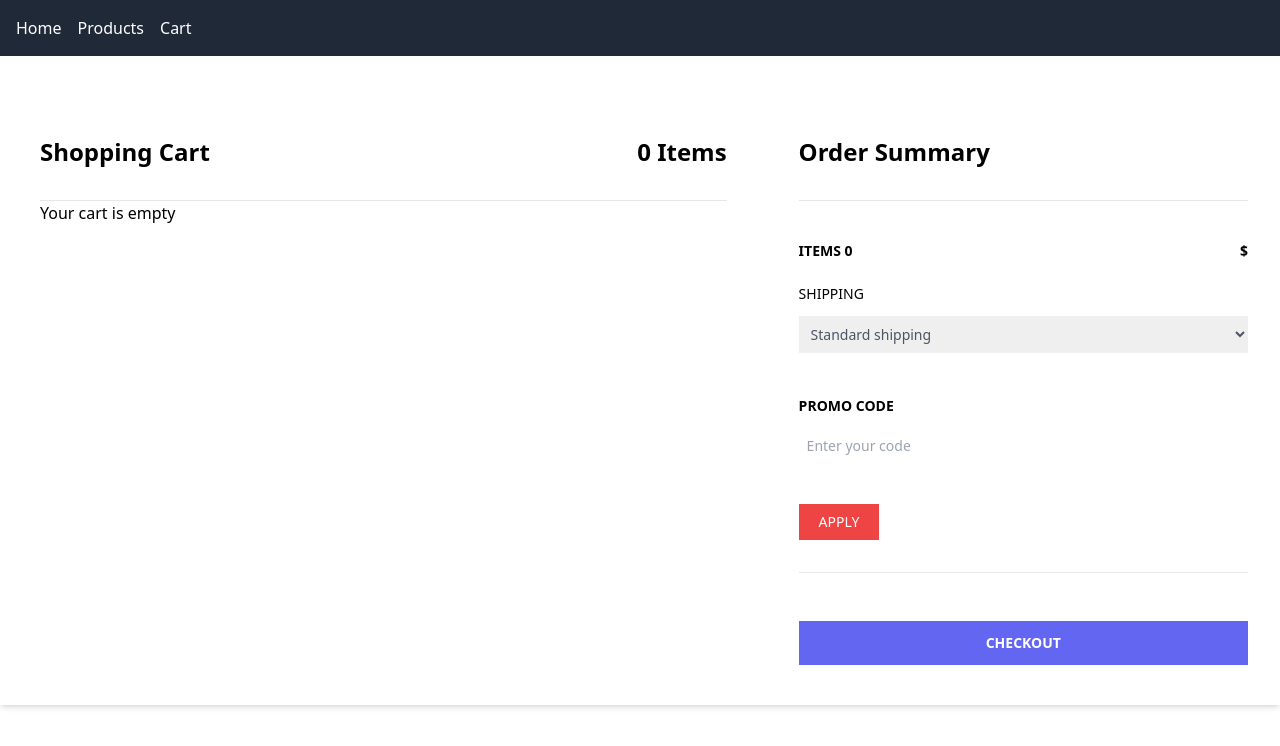
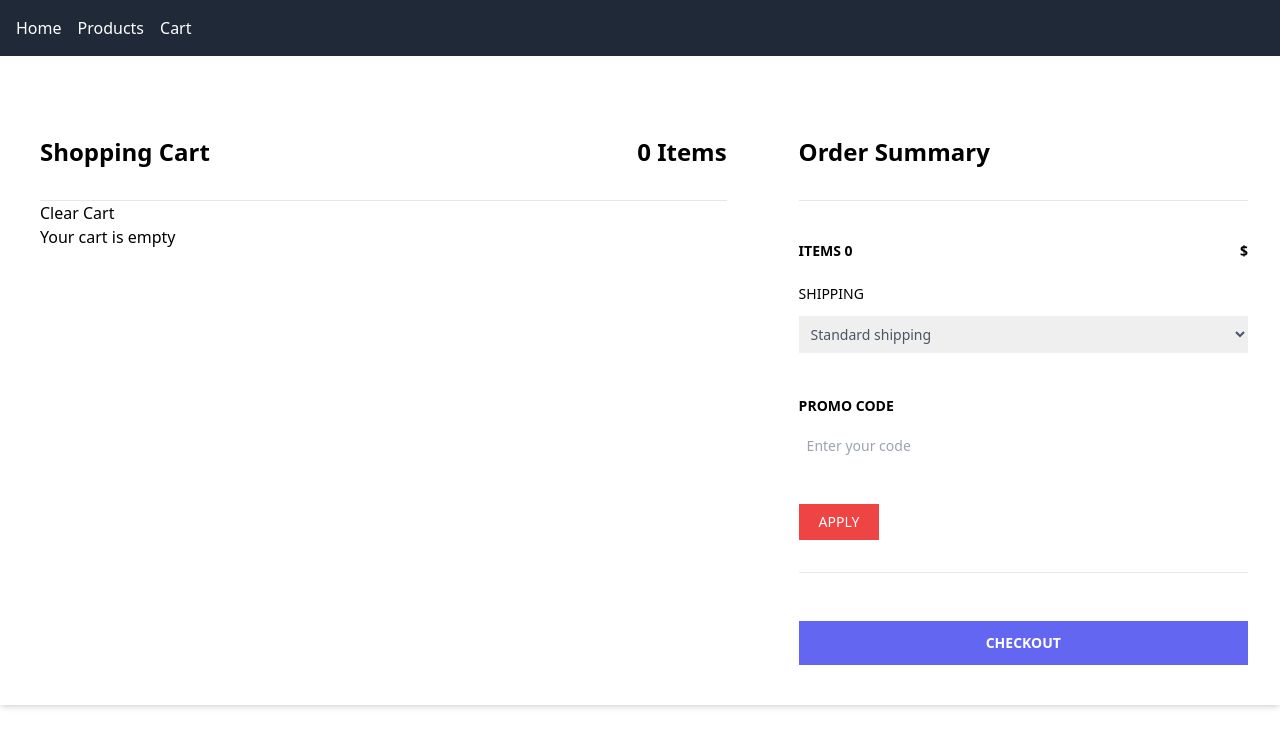
Before and after one commit to nelg62/EcommerseWebsiteNextjsTypescript, a Next.js app: page /cart in a window 1280 px wide. Shown: the top 746 px of the page. Built offline with nearby package versions, Linux system fonts and the light colour scheme.

Commit message:
add clear cart button to shoping cart screen

```diff
--- /dev/null
+++ b/src/app/api/test.ts
@@ -0,0 +1,6 @@
+// src/app/api/test.ts
+import { NextApiRequest, NextApiResponse } from "next";
+
+export default function handler(req: NextApiRequest, res: NextApiResponse) {
+  res.status(200).json({ message: "API route is working" });
+}
--- a/src/components/CartReviewPage.tsx
+++ b/src/components/CartReviewPage.tsx
@@ -3,7 +3,7 @@ import Image from "next/image";
 import Link from "next/link";
 
 const CartReviewPage = () => {
-  const { cart, removeFromCart } = useCart();
+  const { cart, removeFromCart, clearCart } = useCart();
   console.log("cart", cart);
 
   return (
@@ -14,6 +14,7 @@ const CartReviewPage = () => {
             <h1 className="font-semibold text-2xl">Shopping Cart</h1>
             <h2 className="font-semibold text-2xl">{cart.length} Items</h2>
           </div>
+          <button onClick={clearCart}>Clear Cart</button>
           {cart.length === 0 ? (
             <p>Your cart is empty</p>
           ) : (
```
